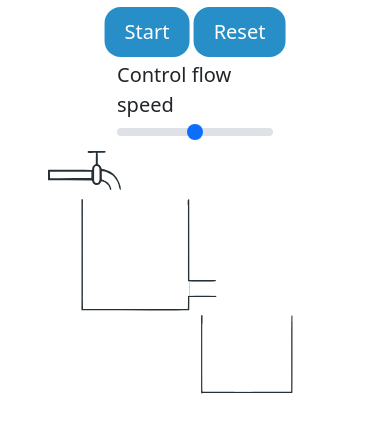
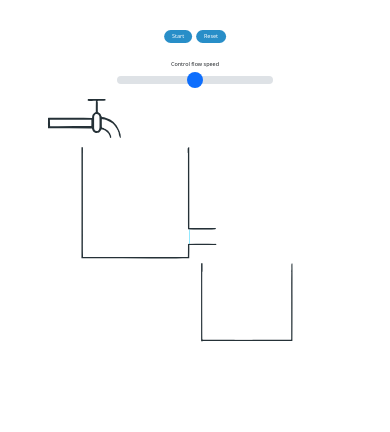
Before and after one commit to virtual-labs/exp-mouthpieces-iiith, a plain HTML site: page experiment/simulation/index.html in a window 390 px wide. Drawn offline with nearby package versions, Linux system fonts and the light colour scheme.

Commit message:
responsiveness

```diff
--- a/experiment/simulation/css/main.css
+++ b/experiment/simulation/css/main.css
@@ -27,16 +27,20 @@
   margin-right: auto;
   position: relative;
 }
-
 .action-button {
   color: white;
   text-align: center;
   background-color: #288ec8;
   border-radius: 16px;
-  padding: 10px 20px;
+  padding: 0.6vw 2vw;
   border: none;
+  font-size: 1.4vw;
 }
 
 .action-button:hover {
   background-color: #a9a9a9;
 }
+.startbutton {
+  width: 100%;
+  height: 100%;
+}
--- a/experiment/simulation/index.html
+++ b/experiment/simulation/index.html
@@ -11,26 +11,21 @@
   <body>
     <div class="container">
       <div class="center">
-        <button
-          type="button"
-          class="action-button btn btn-lg"
-          id="startbutton"
-          onclick="startAnimation()"
-        >
+        <button type="button" class="action-button" onclick="startAnimation()">
           Start
         </button>
-        <button
-          type="button"
-          class="action-button btn btn-lg"
-          id="resetbutton"
-          onclick="resetEverything()"
-        >
+        <button type="button" class="action-button" onclick="resetEverything()">
           Reset
         </button>
       </div>
     </div>
     <div class="slidecontainer">
-      <label for="customRange1" style="font-size: 20;" class="form-label relative_center">Control flow speed</label>
+      <label
+        for="customRange1"
+        style="font-size: 1.4vw"
+        class="form-label relative_center"
+        >Control flow speed</label
+      >
       <input type="range" class="form-range" id="water-flow" />
     </div>
     <svg
```
